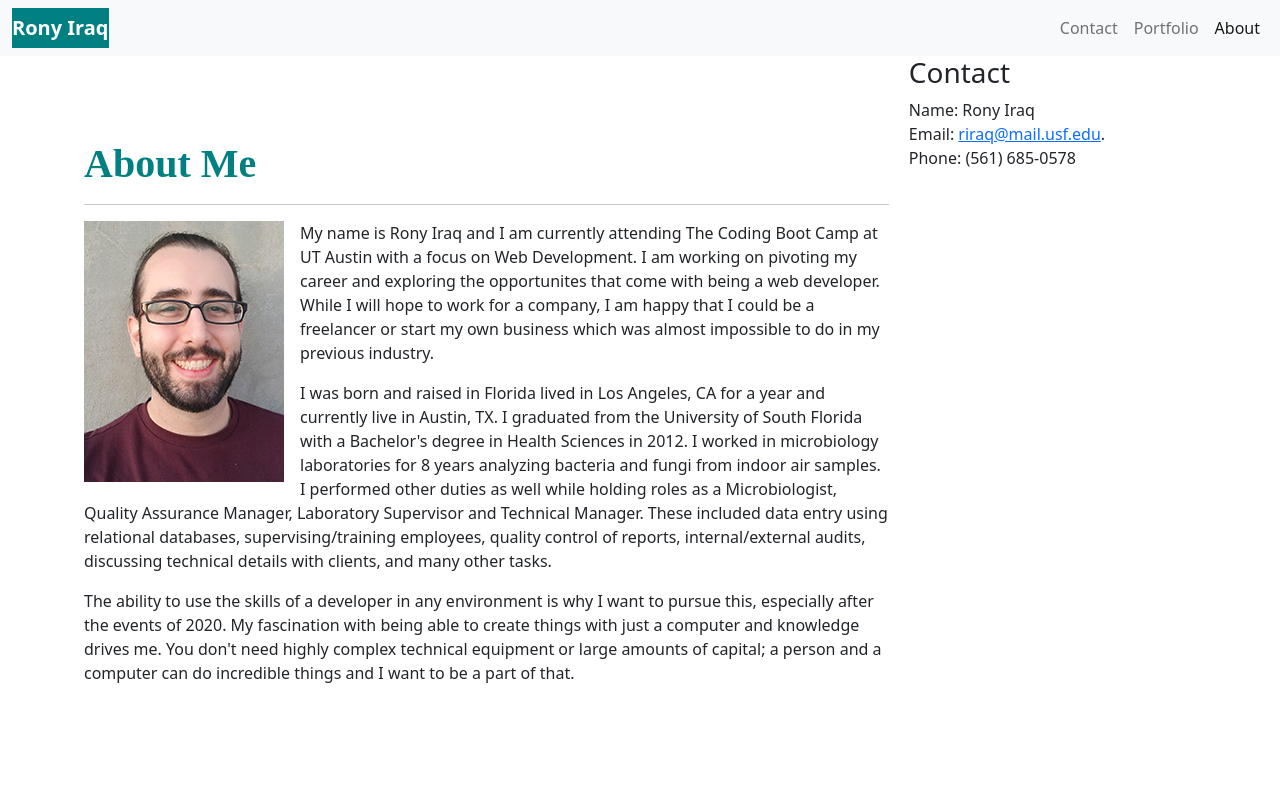
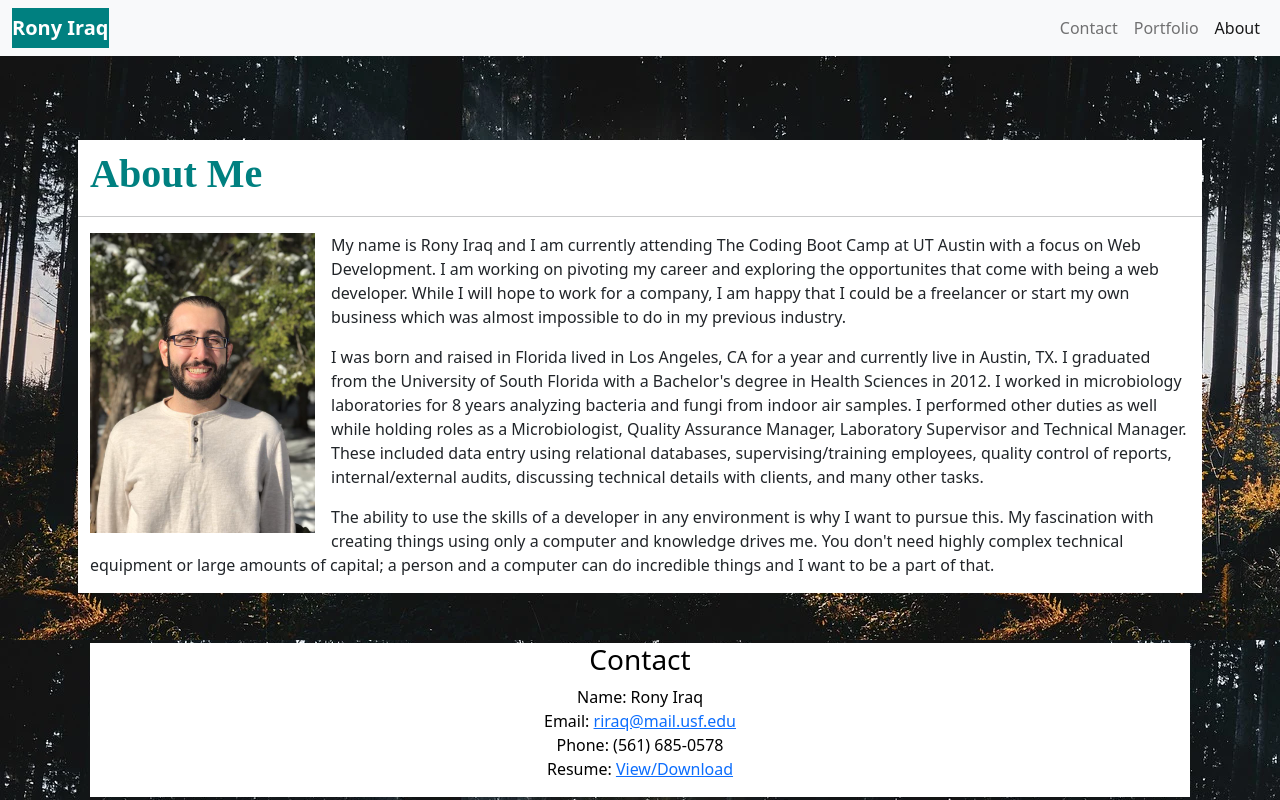
Before and after one commit to riraq/HW2_Responsive_Portfolio, a plain HTML site: page index.html in a window 1280 px wide. Drawn offline with nearby package versions, Linux system fonts and the light colour scheme.

Commit message:
updated html to allow for footer; added footer; updated about me and pic; updated css

```diff
--- a/assets/styles.css
+++ b/assets/styles.css
@@ -1,17 +1,19 @@
 /* adds background image to website */
 body {
-    background-image: url("./bg_img.jpg");
+    background-image: url("./images/bg_img.jpg");
 }
 
 /* adds style to content container on each page */
 .container {
-    background-color: white;
     padding: 20px;
+    padding-bottom: 0;
     margin-top: 5%;
-    margin-bottom: 5%;
-    margin-left: 5%;
-    max-width: 66%;
-    float: left;
+    margin-bottom: 0;
+}
+
+#profilePic {
+    height: 300px;
+    width: 225px;
 }
 
 /* custom style for h1 on all pages*/
@@ -39,6 +41,37 @@ h1 {
     border-color: teal;
 }
 
+#portfolio {
+    background-color: white;
+    padding: 10px;
+    margin-bottom: 0;
+}
+
+.gy-4 {
+    margin-left: 0;
+    margin-bottom: 24px;
+}
+
+.row {
+    background-color: white;
+}
+
+h1 {
+    padding: 10px;
+    background-color: white;
+}
+
+.footer {
+    position: relative;
+    margin: 0;
+    margin-top: 50px;
+    bottom: 0;
+    width: auto;
+    color: black;
+    text-align: center;
+    background-color: white;
+}
+
 /* responds to smaller screen size and adjusts container layout */
 @media screen and (max-width: 400px) {
     .container {
--- a/index.html
+++ b/index.html
@@ -15,7 +15,8 @@
   <nav class="navbar navbar-expand-lg navbar-light bg-light ">
     <div class="container-fluid">
       <a class="navbar-brand" href="index.html">Rony Iraq</a>
-        <button class="navbar-toggler" type="button" data-bs-toggle="collapse" data-bs-target="#navbarSupportedContent" aria-controls="navbarSupportedContent" aria-expanded="false" aria-label="Toggle navigation">
+      <button class="navbar-toggler" type="button" data-bs-toggle="collapse" data-bs-target="#navbarSupportedContent"
+        aria-controls="navbarSupportedContent" aria-expanded="false" aria-label="Toggle navigation">
         <span class="navbar-toggler-icon"></span>
       </button>
 
@@ -38,41 +39,57 @@
 
   <!-- container that holds main content of About Me page -->
   <article class="container">
-      <h1>About Me</h1>
-
-      <hr>
 
     <!-- About me information and image -->
     <section class="row">
+      <h1>About Me</h1><hr>
       <div class="col-12">
-              <img src="assets/images/ronyIraq.jpg" class="float-start me-3" alt="headshot of Rony Iraq">
+        <img src="assets/images/profile_pic.jpg" id="profilePic" class="float-start me-3" alt="headshot of Rony Iraq">
 
         <p>
-                My name is Rony Iraq and I am currently attending The Coding Boot Camp at UT Austin with a focus on Web Development. I am working on pivoting my career and exploring the opportunites that come with being a web developer. While I will hope to work for a company, I am happy that I could be a freelancer or start my own business which was almost impossible to do in my previous industry.
+          My name is Rony Iraq and I am currently attending The Coding Boot Camp at UT Austin with a focus on Web
+          Development. I am working on pivoting my career and exploring the opportunites that come with being a web
+          developer. While I will hope to work for a company, I am happy that I could be a freelancer or start my own
+          business which was almost impossible to do in my previous industry.
         </p>
 
         <p>
-                I was born and raised in Florida lived in Los Angeles, CA for a year and currently live in Austin, TX. I graduated from the University of South Florida with a Bachelor's degree in Health Sciences in 2012. I worked in microbiology laboratories for 8 years analyzing bacteria and fungi from indoor air samples. I performed other duties as well while holding roles as a Microbiologist, Quality Assurance Manager, Laboratory Supervisor and Technical Manager. These included data entry using relational databases, supervising/training employees, quality control of reports, internal/external audits, discussing technical details with clients, and many other tasks.
+          I was born and raised in Florida lived in Los Angeles, CA for a year and currently live in Austin, TX. I
+          graduated from the University of South Florida with a Bachelor's degree in Health Sciences in 2012. I worked
+          in microbiology laboratories for 8 years analyzing bacteria and fungi from indoor air samples. I performed
+          other duties as well while holding roles as a Microbiologist, Quality Assurance Manager, Laboratory Supervisor
+          and Technical Manager. These included data entry using relational databases, supervising/training employees,
+          quality control of reports, internal/external audits, discussing technical details with clients, and many
+          other tasks.
         </p>
 
         <p>
-                The ability to use the skills of a developer in any environment is why I want to pursue this, especially after the events of 2020. My fascination with being able to create things with just a computer and knowledge drives me. You don't need highly complex technical equipment or large amounts of capital; a person and a computer can do incredible things and I want to be a part of that.
+          The ability to use the skills of a developer in any environment is why I want to pursue this. My fascination with creating things using only a computer and knowledge drives
+          me. You don't need highly complex technical equipment or large amounts of capital; a person and a computer can
+          do incredible things and I want to be a part of that.
         </p>
       </div>
     </section>
 
-    </article>
-
-    <footer>
+    <footer class="footer row">
+      <div class="col-12">
         <h3>Contact</h3>
         <address>
           Name: Rony Iraq<br>
-        Email: <a href="mailto:riraq@mail.usf.edu">riraq@mail.usf.edu</a>.<br>
+          Email: <a href="mailto:riraq@mail.usf.edu">riraq@mail.usf.edu</a><br>
           Phone: (561) 685-0578<br>
+          Resume: <a href="./assets/Rony Iraq Resume.pdf">View/Download</a><br>
+        </address>
+      </div>
     </footer>
 
+  </article>
+
+
   <!-- allows collapsed navbar to function -->
-    <script src="https://cdn.jsdelivr.net/npm/bootstrap@5.0.0-beta1/dist/js/bootstrap.bundle.min.js" integrity="sha384-ygbV9kiqUc6oa4msXn9868pTtWMgiQaeYH7/t7LECLbyPA2x65Kgf80OJFdroafW" crossorigin="anonymous"></script>
+  <script src="https://cdn.jsdelivr.net/npm/bootstrap@5.0.0-beta1/dist/js/bootstrap.bundle.min.js"
+    integrity="sha384-ygbV9kiqUc6oa4msXn9868pTtWMgiQaeYH7/t7LECLbyPA2x65Kgf80OJFdroafW"
+    crossorigin="anonymous"></script>
 </body>
 
 </html>
```
Also changed, not shown: contact.html (+17 -2 lines), portfolio.html (+17 -2 lines), assets/images/nonprofitLocator.jpg (added), assets/images/profile_pic.jpg (added), assets/images/ronyIraq.jpg (deleted), 1 other file. Lines whose indentation alone changed are shown as unchanged.
